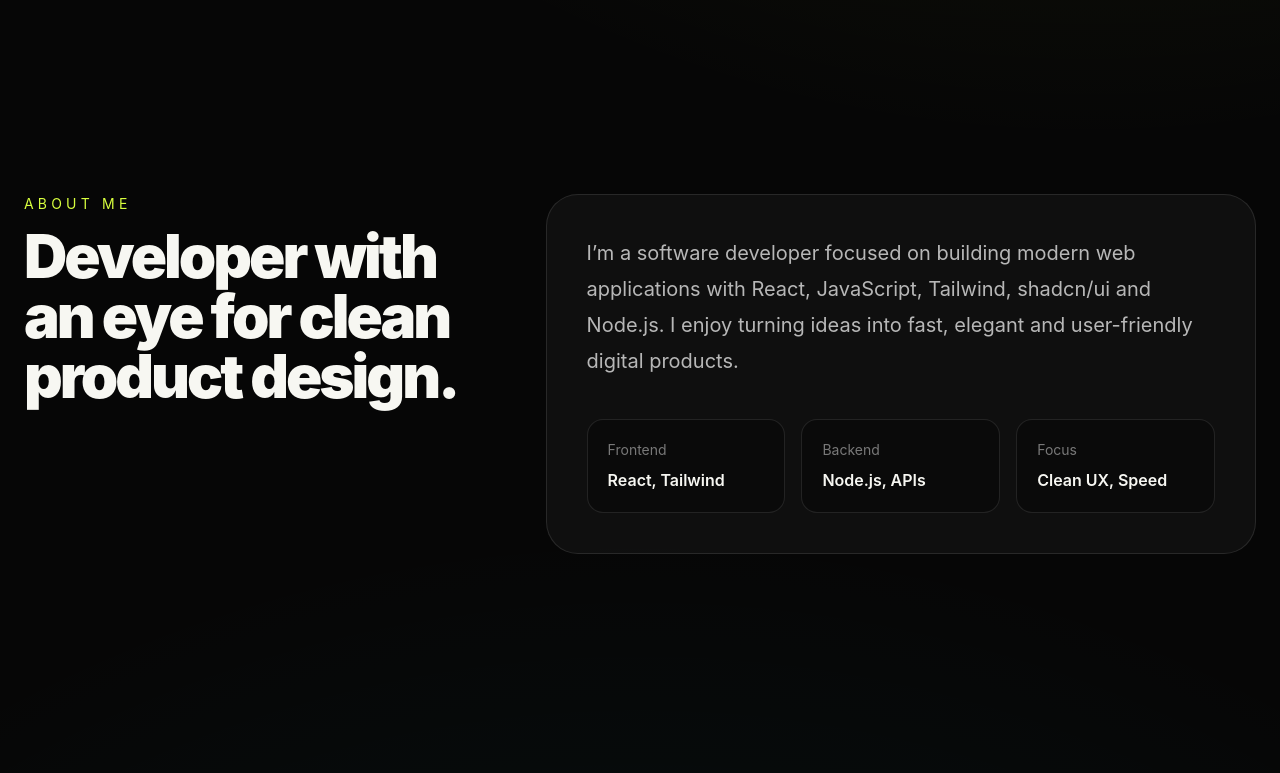
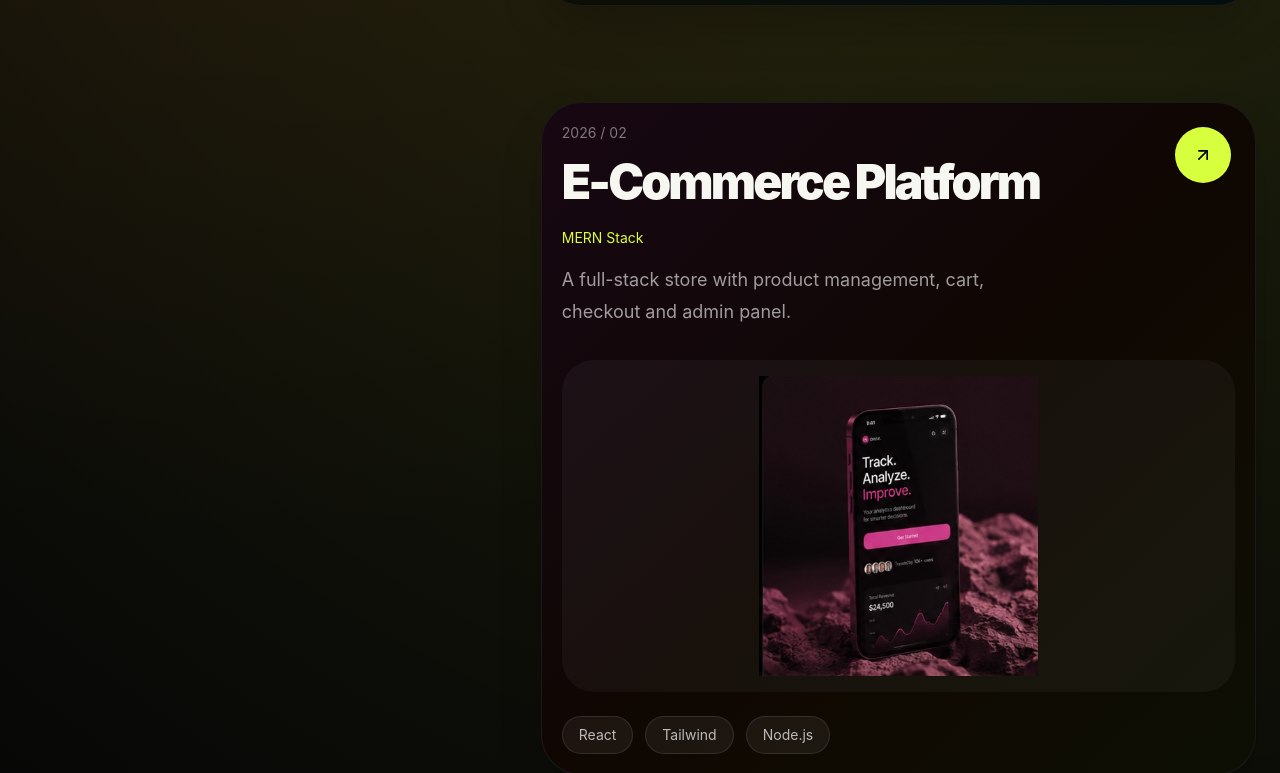
Before and after one commit to WHORYZEN/portfolio-client, a React (Vite) app: page / in a window 1280 px wide. Shown: the part 2080-2853 px from the top of the page. Built offline with nearby package versions, Linux system fonts and the light colour scheme.

Commit message:
Implement premium work section with project images and sticky scrolling layout

```diff
--- a/src/App.jsx
+++ b/src/App.jsx
@@ -2,7 +2,7 @@ import Navbar from "@/components/layout/Navbar"
 import Hero from "@/sections/Hero"
 import SmoothScroll from "@/components/layout/SmoothScroll"
 import Footer from "@/components/layout/Footer"
-import Work from "@/sections/work/Work"
+import StickyWork from "@/sections/work/StickyWork"
 import About from "@/sections/about/About"
 import Skills from "@/sections/skills/Skills"
 import Contact from "@/sections/contact/Contact"
@@ -14,6 +14,7 @@ import ScrollProgress from "@/components/ScrollProgress"
 import Noise from "@/components/Noise"
 import { useEffect, useState } from "react"
 import Loader from "@/components/Loader"
+import Work from "@/sections/work/Work"
 
 function App() {
   const [loading, setLoading] = useState(true)
@@ -38,8 +39,9 @@ function App() {
         <Hero startAnimation={!loading} />
         <Stats />
         <Marquee />
+        <StickyWork />
+        <About />
         <Work />
-        <About />
         <Skills />
         <Experience />
         <Contact />
--- /dev/null
+++ b/src/sections/work/StickyWork.jsx
@@ -0,0 +1,90 @@
+import { projects } from "@/data/projects"
+import { ArrowUpRight } from "lucide-react"
+import { motion } from "motion/react"
+import TextReveal from "@/components/TextReveal"
+
+export default function StickyWork() {
+  return (
+    <section id="work" className="relative px-6 py-28">
+      <div className="mx-auto grid max-w-7xl gap-10 lg:grid-cols-[0.8fr_1.2fr]">
+        <div className="lg:sticky lg:top-28 lg:h-fit">
+          <p className="mb-3 text-sm uppercase tracking-[0.3em] text-primary">
+            Selected Work
+          </p>
+
+          <TextReveal>
+            <h2 className="text-4xl font-black tracking-[-0.05em] md:text-6xl">
+              Scroll through projects built with clarity, speed and purpose.
+            </h2>
+          </TextReveal>
+
+          <p className="mt-6 max-w-md text-white/55">
+            A curated collection of interfaces, products and full-stack web
+            applications.
+          </p>
+        </div>
+
+        <div className="space-y-24">
+          {projects.map((project, index) => (
+            <motion.article
+              key={project.title}
+              initial={{ opacity: 0, y: 80, scale: 0.96 }}
+              whileInView={{ opacity: 1, y: 0, scale: 1 }}
+              viewport={{ once: false, margin: "-160px" }}
+              transition={{ duration: 0.8, ease: "easeOut" }}
+              style={{ zIndex: index + 2 }}
+              className="sticky top-28 min-h-[620px] overflow-hidden rounded-[2.5rem] border border-white/10 bg-black p-5 shadow-2xl"
+            >
+              <div
+                className={`absolute inset-0 bg-gradient-to-br opacity-30 ${project.color}`}
+              />
+
+              <div className="relative z-10 flex h-full min-h-[580px] flex-col justify-between">
+                <div>
+                  <p className="mb-4 text-sm text-white/45">
+                    {project.year} / 0{index + 1}
+                  </p>
+
+                  <h3 className="max-w-xl text-5xl font-black leading-[0.95] tracking-[-0.06em]">
+                    {project.title}
+                  </h3>
+
+                  <p className="mt-6 text-sm text-primary">
+                    {project.category}
+                  </p>
+
+                  <p className="mt-4 max-w-md text-lg leading-8 text-white/60">
+                    {project.description}
+                  </p>
+                </div>
+
+                <div className="mt-8 overflow-hidden rounded-[2rem] bg-white/[0.04] p-4">
+                  <img
+                    src={project.image}
+                    alt={project.title}
+                    className="max-h-[300px] w-full rounded-[1.5rem] object-contain"
+                  />
+                </div>
+
+                <div className="mt-6 flex flex-wrap gap-3">
+                  {project.stack.map((tech) => (
+                    <span
+                      key={tech}
+                      className="rounded-full border border-white/10 bg-white/[0.06] px-4 py-2 text-sm text-white/70"
+                    >
+                      {tech}
+                    </span>
+                  ))}
+                </div>
+              </div>
+
+              <div className="absolute right-6 top-6 z-20 flex h-14 w-14 items-center justify-center rounded-full bg-primary text-black">
+                <ArrowUpRight size={20} />
+              </div>
+            </motion.article>
+          ))}
+        </div>
+      </div>
+    </section>
+  )
+}
```
